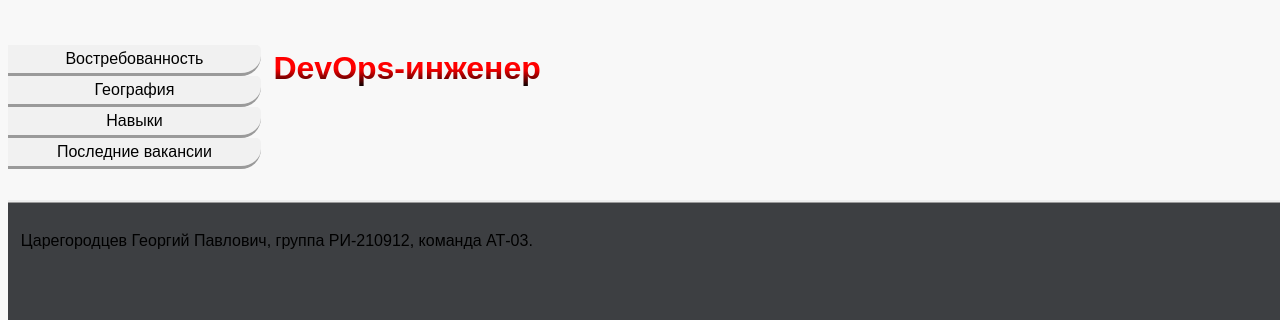
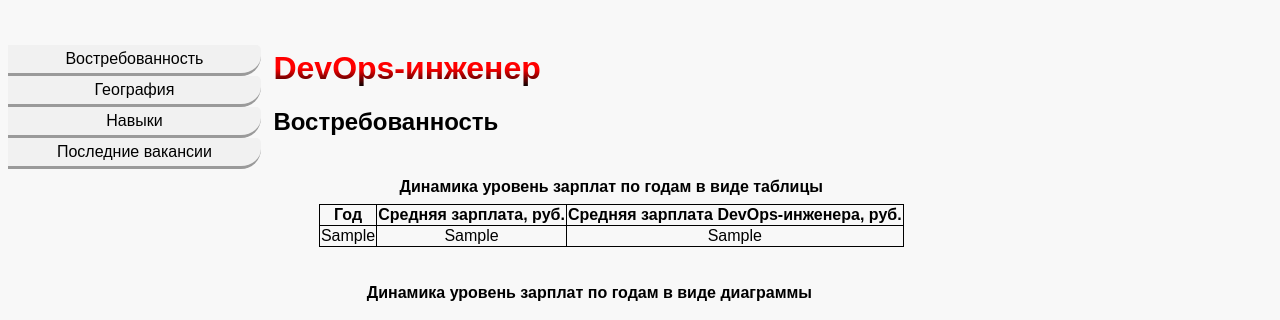
Before and after one commit to tsar123/proj-python-analytics, a Django app: page /demand/ in a window 1280 px wide. Shown: the part 176-496 px from the top of the page. Run offline with Django 4.2, Linux system fonts and the light colour scheme; tables that the repository leaves empty hold one stand-in row (values such as "Sample post").

Commit message:
update 11.01

```diff
--- a/templates/demand.html
+++ b/templates/demand.html
@@ -25,6 +25,50 @@
             </div>
             <div class="css-main">
                 <h1>DevOps-инженер</h1>
+                <h2>Востребованность</h2>
+                <div class="table1">
+                    <table>
+                        <caption><h4>Динамика уровень зарплат по годам в виде таблицы</h4></caption>
+                        <tr>
+                            <th>Год</th>
+                            <th>Средняя зарплата, руб.</th>
+                            <th>Средняя зарплата DevOps-инженера, руб.</th>
+                        </tr>
+                        {% for post in le %}
+                        <tr>
+                            <td>{{ post.year }}</td>
+                            <td>{{ post.averageSalary }}</td>
+                            <td>{{ post.salaryDevops }}</td>
+                        </tr>
+                        {% endfor %}
+                    </table>
+                </div>
+                <div class="graph1">
+                    <h4>Динамика уровень зарплат по годам в виде диаграммы</h4>
+                    <img src="https://thumb.cloud.mail.ru/thumb/xw1/Новая%20папка/уровень%20зарплат%20по%20годам.png" alt="salary level by city" width="450" height="280">
+                </div>
+                <div class="table2">
+                    <table>
+                        <caption><h4>Динамика количества вакансий по годам в виде таблицы</h4></caption>
+                        <tr>
+                            <th>Год</th>
+                            <th>Количество вакансий, шт.</th>
+                            <th>Количество вакансий DevOps-инженера, шт.</th>
+                        </tr>
+                        {% for post in co %}
+                        <tr>
+                            <td>{{ post.year }}</td>
+                            <td>{{ post.countVacancies }}</td>
+                            <td>{{ post.vacanciesDevops }}</td>
+                        </tr>
+                        {% endfor %}
+                    </table>
+                </div>
+                <div class="graph2">
+                    <h4>Динамика количества вакансий по годам в виде диаграммы</h4>
+                    <img src="https://thumb.cloud.mail.ru/thumb/xw1/Новая%20папка/количество%20вакансий%20по%20годам.png" alt="vacancy rate by city" width="450" height="280">
+                </div>
+            </div>
             </div>
         </div>
         <footer>
--- a/templates/skills.html
+++ b/templates/skills.html
@@ -25,8 +25,6 @@
             </div>
             <div class="css-main">
                 <h1>DevOps-инженер</h1>
-                <p>DevOps-инженеры — это многопрофильные специалисты, которые умеют автоматизировать процессы и знают, как работают разработчики, QA и менеджеры. Они умеют программировать, быстро осваивают сложные инструменты и не теряются перед незнакомой задачей. DevOps-инженеров мало — им готовы платить по 200–300 тысяч рублей, но вакансий всё равно много.
-                </p>
                 <h2>Навыки</h2>
             </div>
         </div>
```
Also changed, not shown: templates/vacancy.html (+6 -6 lines).
